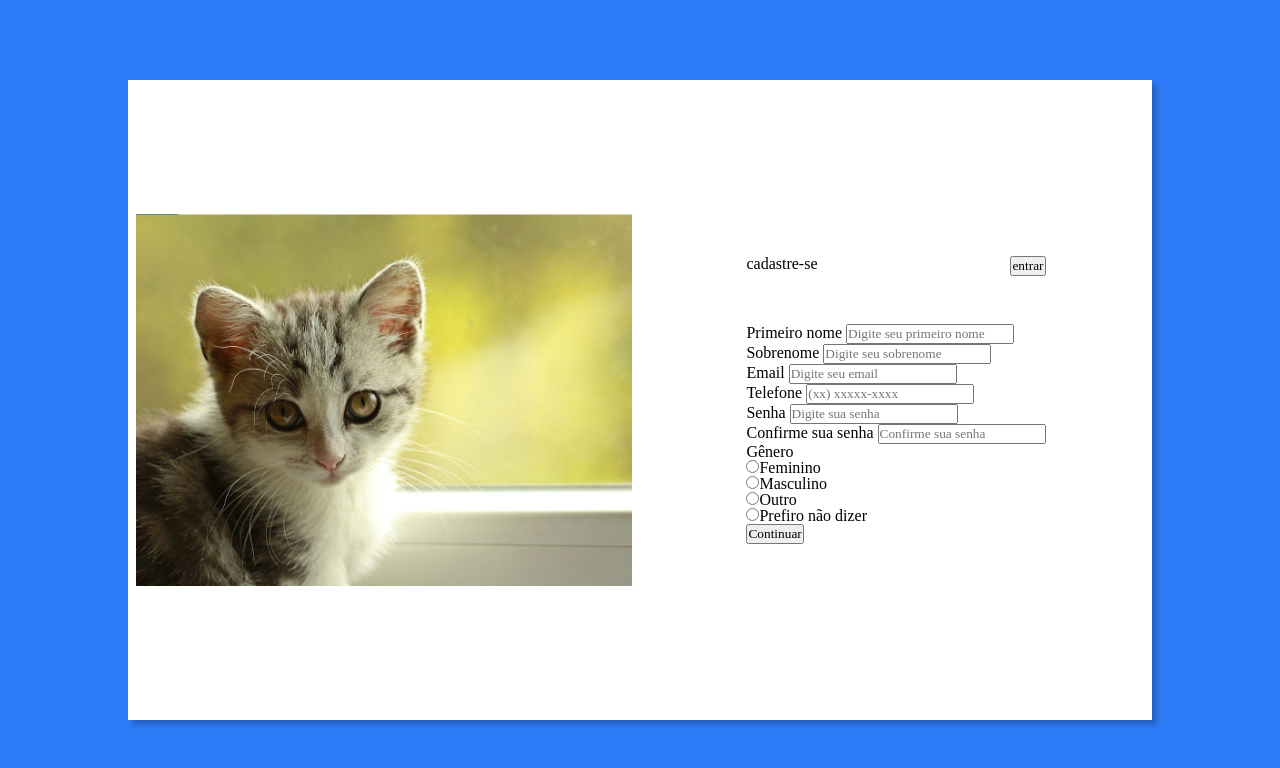
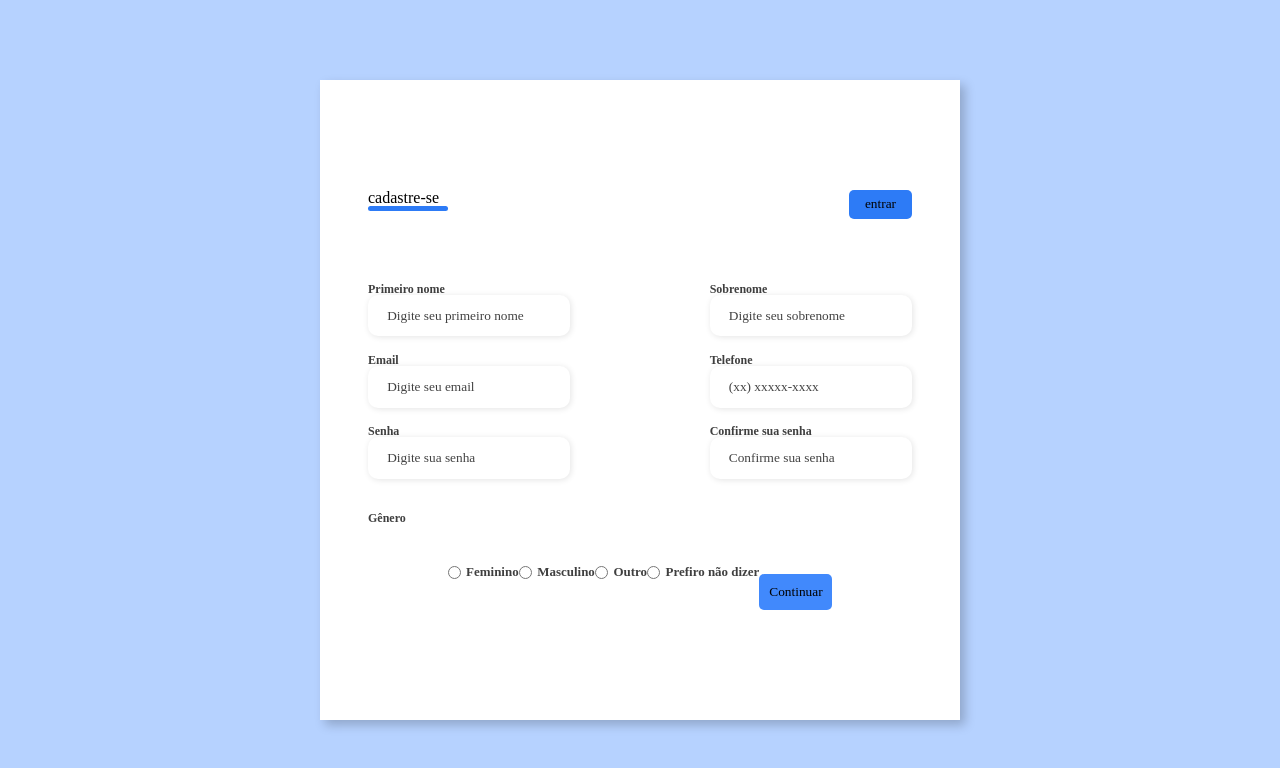
Before and after one commit to dudagiglioli/adotalp--web, a React (Create React App) app: page / in a window 1280 px wide. Shown: the top 768 px of the page. Built offline with nearby package versions, Linux system fonts and the light colour scheme.

Commit message:
Cadatro is working...

```diff
--- a/src/pages/Cadastro/Cadastro.module.scss
+++ b/src/pages/Cadastro/Cadastro.module.scss
@@ -9,13 +9,13 @@
     display: flex;
     justify-content: center;
     align-items: center;
-    background-color: #2d7bf6;
+    background-color: #b6d2ff;
 }
 .container{
     width: 80%;
     height: 80vh;
     display: flex;
-    box-shadow: 5px 5px 5px rgba(0, 0, 0, .212);
+    box-shadow: 5px 5px 10px rgba(0, 0, 0, .212);
 }
 .formImage{
     width: 50%;
@@ -46,6 +46,138 @@
 .loginButton{
     display: flex;
     align-items: center;
+
+    &__button{
+        border: none;
+        background-color: #2d7bf6;
+        padding: 0.4rem 1rem;
+        border-radius: 5px;
+        cursor: pointer;
+    }
+    &__button:hover {
+        background-color: #2d5bf0;
+    }
+
+}
+.h1::after {
+    content: '';
+    display: block;
+    width: 5rem;
+    height: 0.3rem;
+    background-color: #2d7bf6;
+    margin: 0 auto;
+    position: absolute;
+    border-radius: 10px;
+}
+.inputGroup {
+    display: flex;
+    flex-wrap: wrap;
+    justify-content: space-between;
+    padding: 1rem 0;
+}
+.inputBox{
+    display: flex;
+    flex-direction: column;
+    margin-bottom: 1.1rem;
+
+    &__input{
+        margin: 0.0rem 0;
+        padding: 0.8rem 1.2rem;
+        border: none;
+        border-radius: 10px;
+        box-shadow: 1px 1px 6px #0000001c;
+    }
+    &__input:hover{
+        background-color: rgb(236, 234, 234);
+    }
+    &__input:focus-visible{
+        outline: 1px solid #2d7bf6;
+    }
+    &__input::placeholder{
+        color: #000000be;
+    }
+
+
+    &__label{
+        font-size: 0.75rem;
+        font-weight: 600;
+        color: #000000c0;
+    }
 }
 
-// https://www.youtube.com/watch?v=zWw0npNDkVM 11:32
+.genderGroup{
+    display: flex;
+    justify-content: center;
+    margin-top: 0.62rem;
+    padding: 0 0.5rem;
+}
+
+.genderInput{
+    display: flex;
+    align-items: center;
+    &__input{
+        margin-right: 0.35rem;
+    }
+    &__label{
+        font-size: 0.81rem;
+        font-weight: 600;
+        color: #000000c0;
+    }
+}
+.genderTitle{
+    &__h6{
+        font-size: 0.75rem;
+        font-weight: 600;
+        color: #000000c0;
+    }
+}
+.continueButton{
+
+    &__btn{
+        width: 100%;
+        margin-top: 2.5rem;
+        border: none;
+        background-color: #4189fc;
+        padding: 0.62rem;
+        border-radius: 5px;
+        cursor: pointer;
+    }
+    &__btn:hover{
+        background-color: #b6d2ff;
+    }
+}
+@media screen and (max-width: 1330px){
+    .formImage{
+        display: none;
+    }
+    .container{
+        width: 50%;
+    }
+    .form{
+        width: 100%;
+    }
+}
+@media screen and (max-width: 1064px) {
+    .container{
+        width: 90%;
+        height: auto;
+    }
+    .inputGroup{
+        flex-direction: column;
+        overflow-y: scroll;
+        flex-wrap: nowrap;
+        max-height: 10rem;
+        padding-right: 5rem;
+    }
+    .genderInputs{
+        margin-top: 2rem;
+    }
+    .genderGroup{flex-direction: column;}
+    .genderInput{margin-top: 0.5rem;}
+}
+
+
+
+
+
+// https://www.youtube.com/watch?v=zWw0npNDkVM 13:3
--- a/src/pages/Cadastro/cadastro.tsx
+++ b/src/pages/Cadastro/cadastro.tsx
@@ -1,92 +1,133 @@
-import styles from "./Cadastro.module.scss"
-import test from "../../assets/teste.png"
+import styles from "./Cadastro.module.scss";
+import test from "../../assets/teste.png";
 
-export default function Cadastro(){
-
+export default function Cadastro() {
   return (
     <body className={styles.back}>
       <div className={styles.container}>
         <div className={styles.formImage}>
-                    <img src={test} alt="ll" className={styles.img}/>
+          <img src={test} alt="ll" className={styles.img} />
         </div>
+
         <div className={styles.form}>
           <form action="#">
             <div className={styles.formHeader}>
               <div className={styles.title}>
-                            <h1>cadastre-se</h1>
+                <h1 className={styles.h1}>cadastre-se</h1>
               </div>
               <div className={styles.loginButton}>
-                            <button>entrar</button>
+                <button className={styles.loginButton__button}>entrar</button>
               </div>
             </div>
 
             <div className={styles.inputGroup}>
-                            <label htmlFor="firstname"> Primeiro nome </label>
-                            <input id="firstname" typeof="text" name="firstname" placeholder="Digite seu primeiro nome" required></input>
+              <div className={styles.inputBox}>
+                <label htmlFor="firstname" className={styles.inputBox__label}> Primeiro nome </label>
+                <input
+                  id="firstname"
+                  typeof="text"
+                  name="firstname"
+                  placeholder="Digite seu primeiro nome"
+                  required
+                  className={styles.inputBox__input}
+                ></input>
               </div>
 
-                        <div className={styles.inputGroup}>
-                            <label htmlFor="lastname"> Sobrenome </label>
-                            <input id="lastname" typeof="text" name="lastname" placeholder="Digite seu sobrenome" required></input>
+              <div className={styles.inputBox}>
+                <label htmlFor="lastname" className={styles.inputBox__label}> Sobrenome </label>
+                <input
+                  id="lastname"
+                  typeof="text"
+                  name="lastname"
+                  placeholder="Digite seu sobrenome"
+                  required
+                  className={styles.inputBox__input}
+                ></input>
               </div>
 
-                        <div className={styles.inputGroup}>
-                            <label htmlFor="email"> Email </label>
-                            <input id="email" typeof="email" name="email" placeholder="Digite seu email" required></input>
+              <div className={styles.inputBox}>
+                <label htmlFor="email" className={styles.inputBox__label}> Email </label>
+                <input
+                  id="email"
+                  typeof="email"
+                  name="email"
+                  placeholder="Digite seu email"
+                  required
+                  className={styles.inputBox__input}
+                ></input>
               </div>
 
-                        <div className={styles.inputGroup}>
-                            <label htmlFor="number"> Telefone </label>
-                            <input id="number" typeof="tel" name="number" placeholder="(xx) xxxxx-xxxx" required></input>
+              <div className={styles.inputBox}>
+                <label htmlFor="number" className={styles.inputBox__label}> Telefone </label>
+                <input
+                  id="number"
+                  typeof="tel"
+                  name="number"
+                  placeholder="(xx) xxxxx-xxxx"
+                  required
+                  className={styles.inputBox__input}
+                ></input>
               </div>
 
-                        <div className={styles.inputGroup}>
-                            <label htmlFor="password"> Senha </label>
-                            <input id="password" typeof="password" name="password" placeholder="Digite sua senha" required></input>
+              <div className={styles.inputBox}>
+                <label htmlFor="password" className={styles.inputBox__label}> Senha </label>
+                <input
+                  id="password"
+                  typeof="password"
+                  name="password"
+                  placeholder="Digite sua senha"
+                  required
+                  className={styles.inputBox__input}
+                ></input>
               </div>
 
-                        <div className={styles.inputGroup}>
-                            <label htmlFor="Confirmpassword"> Confirme sua senha </label>
-                            <input id="Confirmpassword" typeof="password" name="password" placeholder="Confirme sua senha" required></input>
+              <div className={styles.inputBox}>
+                <label htmlFor="Confirmpassword" className={styles.inputBox__label}> Confirme sua senha </label>
+                <input
+                  id="Confirmpassword"
+                  typeof="password"
+                  name="password"
+                  placeholder="Confirme sua senha"
+                  required
+                  className={styles.inputBox__input}
+                ></input>
               </div>
-
+            </div>
 
             <div className={styles.genderInputs}>
               <div className={styles.genderTitle}>
-                                <h6>Gênero</h6>
+                <h6 className={styles.genderTitle__h6}>Gênero</h6>
+              </div>
+
+              <div className={styles.genderGroup}>
+                <div className={styles.genderInput}>
+                  <input type="radio" id="female" name="gender" className={styles.genderInput__input}/>
+                  <label htmlFor="female" className={styles.genderInput__label}>Feminino</label>
                 </div>
 
                 <div className={styles.genderInput}>
-                                <input type="radio" id="female" name="gender"/>
-                                <label htmlFor="female">Feminino</label>
+                  <input type="radio" id="male" name="gender" className={styles.genderInput__input}/>
+                  <label htmlFor="male" className={styles.genderInput__label}>Masculino</label>
                 </div>
 
                 <div className={styles.genderInput}>
-                                <input type="radio" id="male" name="gender"/>
-                                <label htmlFor="male">Masculino</label>
+                  <input type="radio" id="others" name="gender" className={styles.genderInput__input}/>
+                  <label htmlFor="others" className={styles.genderInput__label}>Outro</label>
                 </div>
 
                 <div className={styles.genderInput}>
-                                <input type="radio" id="others" name="gender"/>
-                                <label htmlFor="others">Outro</label>
-                            </div>
-
-                            <div className={styles.genderInput}>
-                                <input type="radio" id="none" name="gender"/>
-                                <label htmlFor="none">Prefiro não dizer</label>
+                  <input type="radio" id="none" name="gender" className={styles.genderInput__input}/>
+                  <label htmlFor="none" className={styles.genderInput__label}>Prefiro não dizer</label>
                 </div>
 
                 <div className={styles.continueButton}>
-                                <button>Continuar</button>
+                  <button className={styles.continueButton__btn}>Continuar</button>
+                </div>
               </div>
             </div>
           </form>
         </div>
       </div>
-
-
-
     </body>
-    )
-
+  );
 }
```
Lines whose indentation alone changed are shown as unchanged.
